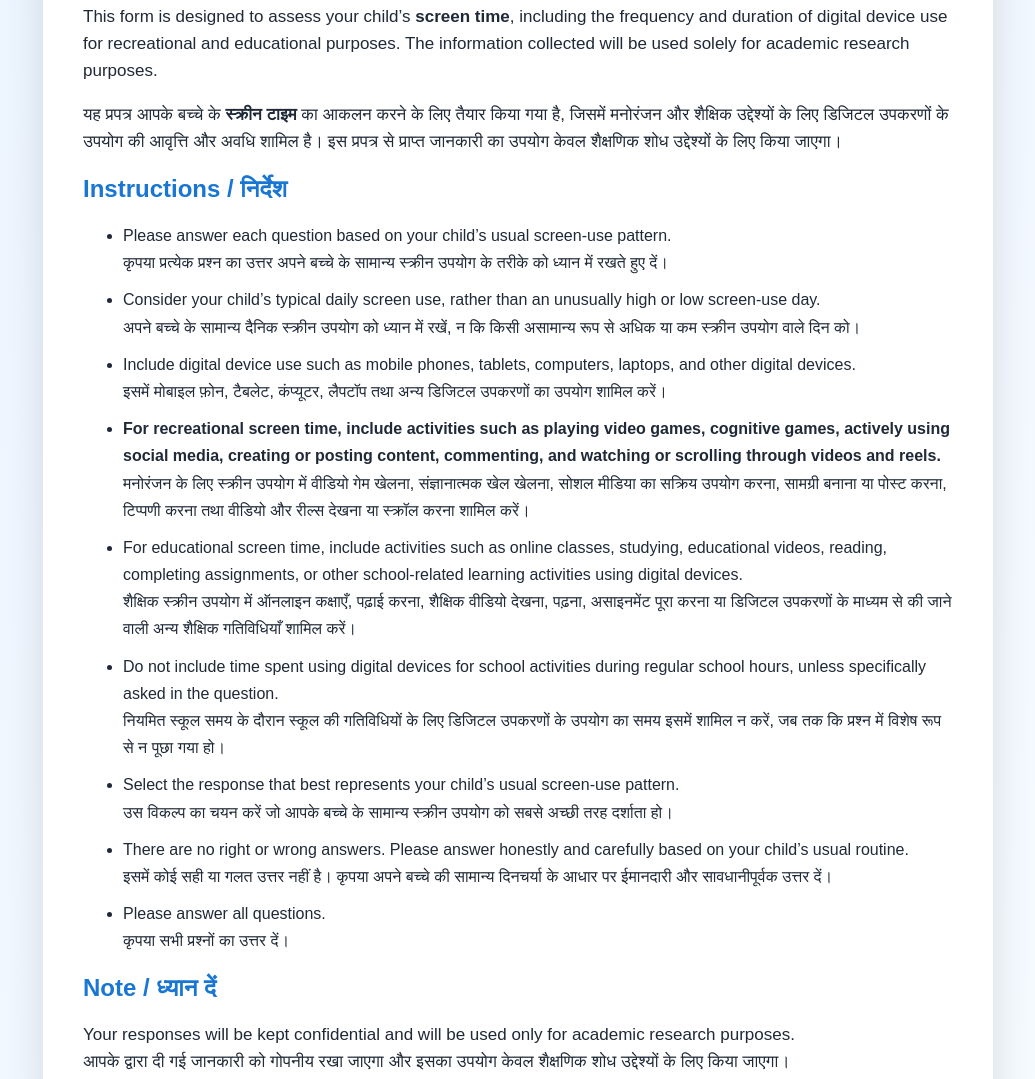
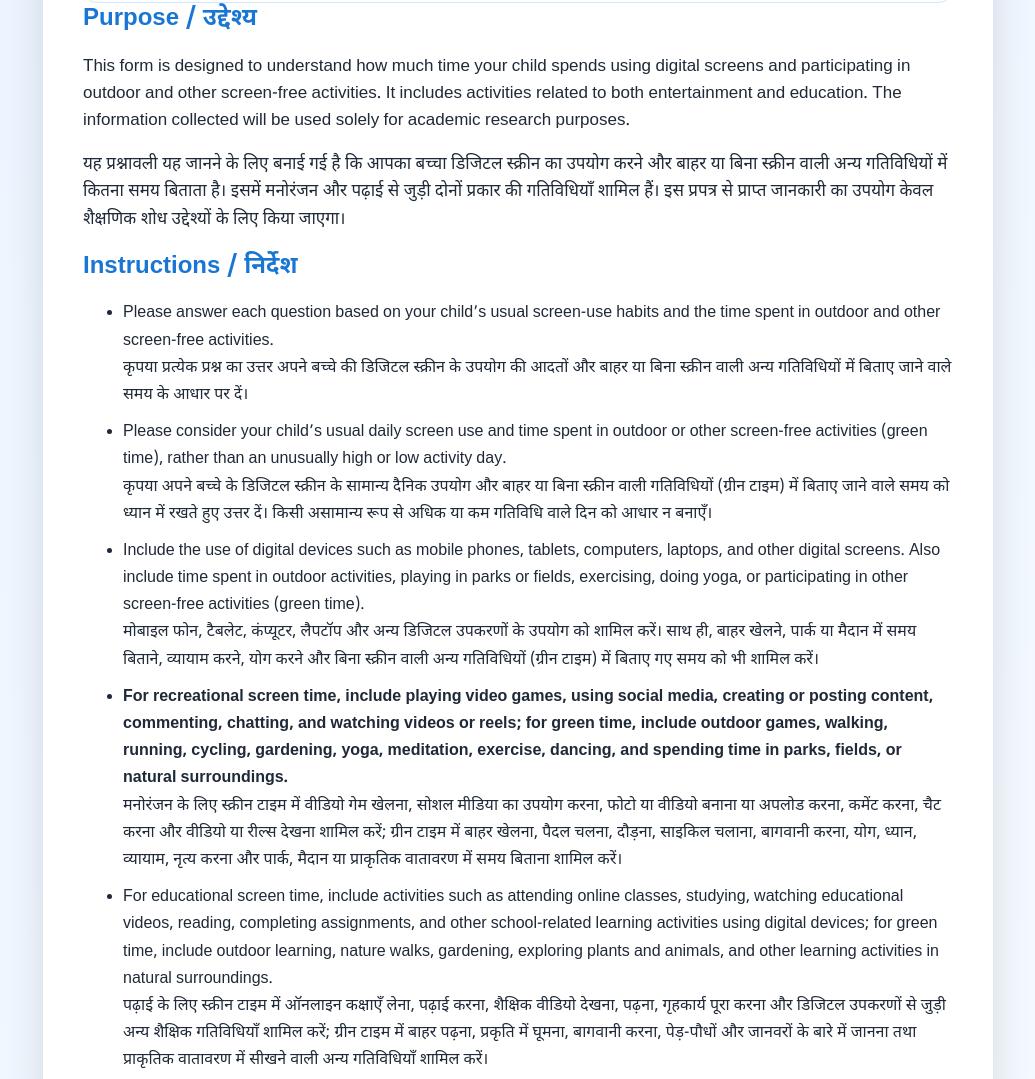
Before and after one commit to triptisharmasharma12-cmd/Screen-and-Green-Time-Parents, a plain HTML site: page index.html in a window 1280 px wide. Shown: the part 408-1487 px from the top of the page, without its empty margins (122-1157 px from the left). Drawn offline with Linux system fonts and the light colour scheme.

Commit message:
Add files via upload

```diff
--- a/index.html
+++ b/index.html
@@ -1,5 +1,5 @@
 <!DOCTYPE html>
-<html lang="en">
+<html lang="en-IN">
 
 <head>
 
@@ -7,6 +7,10 @@
 
 <meta name="viewport"
 content="width=device-width, initial-scale=1.0">
+<meta http-equiv="Content-Type" content="text/html; charset=UTF-8">
+<link rel="preconnect" href="https://fonts.googleapis.com">
+<link rel="preconnect" href="https://fonts.gstatic.com" crossorigin>
+<link href="https://fonts.googleapis.com/css2?family=Noto+Sans+Devanagari:wght@400;500;600;700&display=swap" rel="stylesheet">
 
 <title>Measures of Active Screen Time - Parents Form</title>
 
@@ -23,7 +27,7 @@ content="width=device-width, initial-scale=1.0">
 
 body{
   margin:0;
-  font-family:Arial,Helvetica,sans-serif;
+  font-family:"Noto Sans Devanagari",Arial,Helvetica,sans-serif;
   background:linear-gradient(135deg,#eaf3ff,#f7fbff);
   color:#1f2937;
   min-height:100vh;
@@ -886,11 +890,32 @@ ${x.label}
    ========================================================= */
 function greenImage(file, alt="Green Time question image"){
   const encoded = encodeURI(file);
+  const baseName = file.split("/").pop();
+  const stem = baseName.replace(/\\.[^.]+$/, "");
+  const candidates = [
+    "images/" + baseName,
+    baseName,
+    "images/" + stem.toLowerCase() + ".png",
+    stem.toLowerCase() + ".png",
+    "images/" + stem + ".PNG",
+    stem + ".PNG",
+    "images/" + stem + ".jpg",
+    stem + ".jpg",
+    "images/" + stem + ".jpeg",
+    stem + ".jpeg"
+  ];
   return `
     <img class="green-time-image"
-         src="images/${encoded}"
+         src="${encodeURI(candidates[0])}"
          alt="${alt}"
-         onerror="this.onerror=null;this.src='${encoded}';">
+         data-image-candidates='${JSON.stringify(candidates)}'
+         onerror="(function(img){
+           const list=JSON.parse(img.dataset.imageCandidates || '[]');
+           const next=(Number(img.dataset.imageTry || 0))+1;
+           img.dataset.imageTry=next;
+           if(next < list.length){img.src=encodeURI(list[next]);}
+           else{img.style.display='none';}
+         })(this);">
   `;
 }
 
@@ -3404,8 +3429,8 @@ const introHTML=`
 
 <h1>
 
-Measures for Active Screen Time /
-सक्रिय स्क्रीन टाइम का मापन
+Measures for Active Screen Time and Green Time /
+सक्रिय स्क्रीन टाइम और ग्रीन टाइम का मापन
 
 </h1>
 
@@ -3465,10 +3490,7 @@ Purpose / उद्देश्य
 
 <p>
 
-This form is designed to assess your child’s
-<strong>screen time</strong>, including the frequency
-and duration of digital device use for recreational
-and educational purposes.
+This form is designed to understand how much time your child spends using digital screens and participating in outdoor and other screen-free activities. It includes activities related to both entertainment and education.
 
 The information collected will be used solely for
 academic research purposes.
@@ -3478,14 +3500,9 @@ academic research purposes.
 
 <p>
 
-यह प्रपत्र आपके बच्चे के
-<strong>स्क्रीन टाइम</strong> का आकलन करने के लिए
-तैयार किया गया है, जिसमें मनोरंजन और शैक्षिक
-उद्देश्यों के लिए डिजिटल उपकरणों के उपयोग की
-आवृत्ति और अवधि शामिल है।
-
-इस प्रपत्र से प्राप्त जानकारी का उपयोग केवल
-शैक्षणिक शोध उद्देश्यों के लिए किया जाएगा।
+यह प्रश्नावली यह जानने के लिए बनाई गई है कि आपका बच्चा डिजिटल स्क्रीन का उपयोग करने और बाहर या बिना स्क्रीन वाली अन्य गतिविधियों में कितना समय बिताता है। इसमें मनोरंजन और पढ़ाई से जुड़ी दोनों प्रकार की गतिविधियाँ शामिल हैं।
+
+इस प्रपत्र से प्राप्त जानकारी का उपयोग केवल शैक्षणिक शोध उद्देश्यों के लिए किया जाएगा।
 
 </p>
 
@@ -3502,41 +3519,33 @@ Instructions / निर्देश
 
 <li>
 
-Please answer each question based on your child’s
-usual screen-use pattern.
+Please answer each question based on your child’s usual screen-use habits and the time spent in outdoor and other screen-free activities.
 
 <br>
 
-कृपया प्रत्येक प्रश्न का उत्तर अपने बच्चे के
-सामान्य स्क्रीन उपयोग के तरीके को ध्यान में रखते
-हुए दें।
+कृपया प्रत्येक प्रश्न का उत्तर अपने बच्चे की डिजिटल स्क्रीन के उपयोग की आदतों और बाहर या बिना स्क्रीन वाली अन्य गतिविधियों में बिताए जाने वाले समय के आधार पर दें।
 
 </li>
 
 
 <li>
 
-Consider your child’s typical daily screen use,
-rather than an unusually high or low screen-use day.
+Please consider your child’s usual daily screen use and time spent in outdoor or other screen-free activities (green time), rather than an unusually high or low activity day.
 
 <br>
 
-अपने बच्चे के सामान्य दैनिक स्क्रीन उपयोग को
-ध्यान में रखें, न कि किसी असामान्य रूप से अधिक
-या कम स्क्रीन उपयोग वाले दिन को।
+कृपया अपने बच्चे के डिजिटल स्क्रीन के सामान्य दैनिक उपयोग और बाहर या बिना स्क्रीन वाली गतिविधियों (ग्रीन टाइम) में बिताए जाने वाले समय को ध्यान में रखते हुए उत्तर दें। किसी असामान्य रूप से अधिक या कम गतिविधि वाले दिन को आधार न बनाएँ।
 
 </li>
 
 
 <li>
 
-Include digital device use such as mobile phones,
-tablets, computers, laptops, and other digital devices.
+Include the use of digital devices such as mobile phones, tablets, computers, laptops, and other digital screens. Also include time spent in outdoor activities, playing in parks or fields, exercising, doing yoga, or participating in other screen-free activities (green time).
 
 <br>
 
-इसमें मोबाइल फ़ोन, टैबलेट, कंप्यूटर, लैपटॉप
-तथा अन्य डिजिटल उपकरणों का उपयोग शामिल करें।
+मोबाइल फोन, टैबलेट, कंप्यूटर, लैपटॉप और अन्य डिजिटल उपकरणों के उपयोग को शामिल करें। साथ ही, बाहर खेलने, पार्क या मैदान में समय बिताने, व्यायाम करने, योग करने और बिना स्क्रीन वाली अन्य गतिविधियों (ग्रीन टाइम) में बिताए गए समय को भी शामिल करें।
 
 </li>
 
@@ -3545,67 +3554,46 @@ tablets, computers, laptops, and other digital devices.
 
 <strong>
 
-For recreational screen time, include activities
-such as playing video games, cognitive games,
-actively using social media, creating or posting
-content, commenting, and watching or scrolling
-through videos and reels.
+For recreational screen time, include playing video games, using social media, creating or posting content, commenting, chatting, and watching videos or reels; for green time, include outdoor games, walking, running, cycling, gardening, yoga, meditation, exercise, dancing, and spending time in parks, fields, or natural surroundings.
 
 </strong>
 
 <br>
 
-मनोरंजन के लिए स्क्रीन उपयोग में वीडियो गेम
-खेलना, संज्ञानात्मक खेल खेलना, सोशल मीडिया का
-सक्रिय उपयोग करना, सामग्री बनाना या पोस्ट करना,
-टिप्पणी करना तथा वीडियो और रील्स देखना या
-स्क्रॉल करना शामिल करें।
+मनोरंजन के लिए स्क्रीन टाइम में वीडियो गेम खेलना, सोशल मीडिया का उपयोग करना, फोटो या वीडियो बनाना या अपलोड करना, कमेंट करना, चैट करना और वीडियो या रील्स देखना शामिल करें; ग्रीन टाइम में बाहर खेलना, पैदल चलना, दौड़ना, साइकिल चलाना, बागवानी करना, योग, ध्यान, व्यायाम, नृत्य करना और पार्क, मैदान या प्राकृतिक वातावरण में समय बिताना शामिल करें।
 
 </li>
 
 
 <li>
 
-For educational screen time, include activities
-such as online classes, studying, educational
-videos, reading, completing assignments, or other
-school-related learning activities using digital devices.
+For educational screen time, include activities such as attending online classes, studying, watching educational videos, reading, completing assignments, and other school-related learning activities using digital devices; for green time, include outdoor learning, nature walks, gardening, exploring plants and animals, and other learning activities in natural surroundings.
 
 <br>
 
-शैक्षिक स्क्रीन उपयोग में ऑनलाइन कक्षाएँ,
-पढ़ाई करना, शैक्षिक वीडियो देखना, पढ़ना,
-असाइनमेंट पूरा करना या डिजिटल उपकरणों के माध्यम
-से की जाने वाली अन्य शैक्षिक गतिविधियाँ शामिल करें।
+पढ़ाई के लिए स्क्रीन टाइम में ऑनलाइन कक्षाएँ लेना, पढ़ाई करना, शैक्षिक वीडियो देखना, पढ़ना, गृहकार्य पूरा करना और डिजिटल उपकरणों से जुड़ी अन्य शैक्षिक गतिविधियाँ शामिल करें; ग्रीन टाइम में बाहर पढ़ना, प्रकृति में घूमना, बागवानी करना, पेड़-पौधों और जानवरों के बारे में जानना तथा प्राकृतिक वातावरण में सीखने वाली अन्य गतिविधियाँ शामिल करें।
 
 </li>
 
 
 <li>
 
-Do not include time spent using digital devices
-for school activities during regular school hours,
-unless specifically asked in the question.
+Do not include time spent using digital devices for school activities during regular school hours, unless specifically asked in the question. For green time, include outdoor activities such as playing, walking, cycling, gardening, exercising, yoga, meditation, and spending time in parks, fields, or natural surroundings.
 
 <br>
 
-नियमित स्कूल समय के दौरान स्कूल की गतिविधियों
-के लिए डिजिटल उपकरणों के उपयोग का समय इसमें
-शामिल न करें, जब तक कि प्रश्न में विशेष रूप से
-न पूछा गया हो।
+जब तक किसी प्रश्न में विशेष रूप से न पूछा जाए, नियमित स्कूल के समय में स्कूल की गतिविधियों के लिए डिजिटल उपकरणों के उपयोग का समय शामिल न करें। ग्रीन टाइम में बाहर खेलना, पैदल चलना, साइकिल चलाना, बागवानी करना, व्यायाम, योग, ध्यान करना और पार्क, मैदान या प्राकृतिक वातावरण में बिताया गया समय शामिल करें।
 
 </li>
 
 
 <li>
 
-Select the response that best represents your
-child’s usual screen-use pattern.
+Select the response that best represents your child’s usual screen-use pattern and the time spent in outdoor or other screen-free activities (green time).
 
 <br>
 
-उस विकल्प का चयन करें जो आपके बच्चे के सामान्य
-स्क्रीन उपयोग को सबसे अच्छी तरह दर्शाता हो।
+वह विकल्प चुनें जो आपके बच्चे के डिजिटल स्क्रीन के सामान्य उपयोग और बाहर या बिना स्क्रीन वाली गतिविधियों (ग्रीन टाइम) में बिताए जाने वाले समय को सबसे अच्छी तरह दर्शाता है।
 
 </li>
 
```
